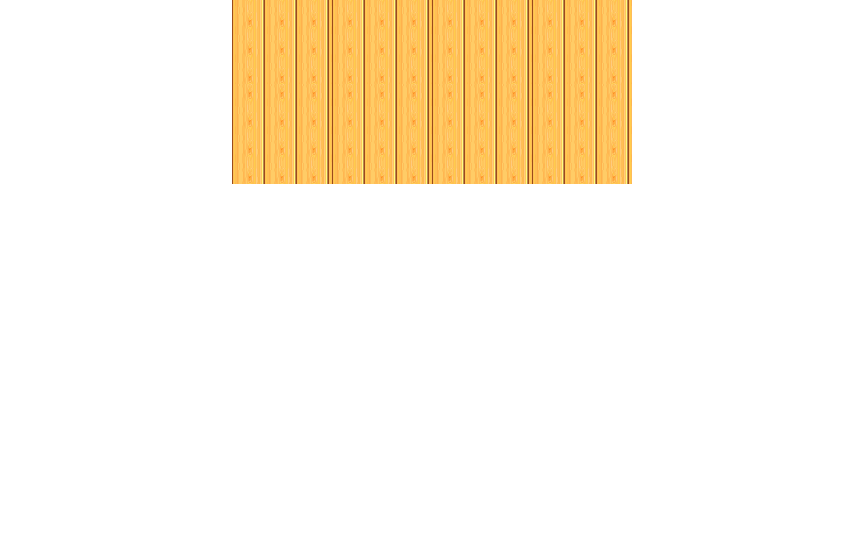
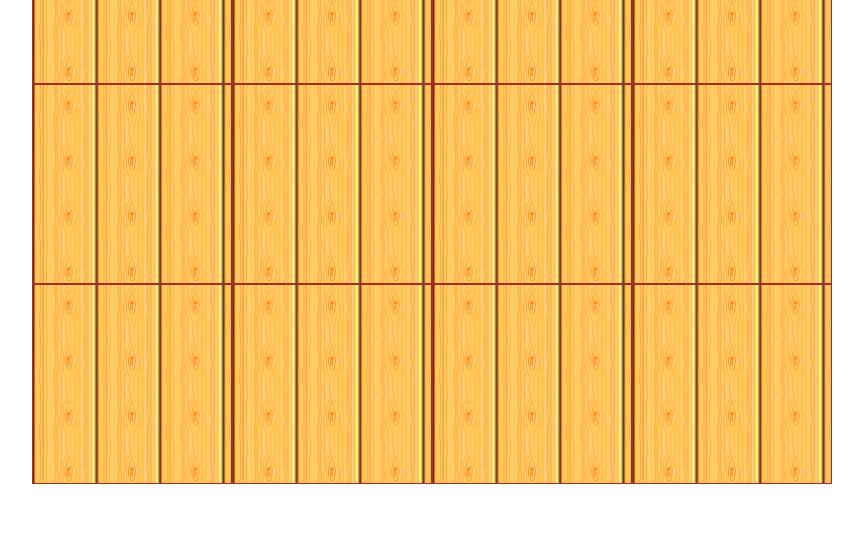
Before and after one commit to Manuuzzz/webdev2021, a plain HTML site: page MemoryGame/index.html in a window 1280 px wide. Shown: the part 244-800 px from the top of the page, without its empty margins (208-1071 px from the left). Drawn offline with nearby package versions, Linux system fonts and the light colour scheme.

Commit message:
added randomization and border + made images bigger

```diff
--- a/MemoryGame/css/style.css
+++ b/MemoryGame/css/style.css
@@ -6,8 +6,20 @@ body {
 
     display: flex;
     flex-wrap: wrap;
-    height: 300px;
-    width: 400px;
+    height: 600px;
+    width: 800px;
     align-items: center;
 
 }
+
+.border_blank {
+
+    border: 1px solid brown;
+
+}
+
+.border_flipped {
+
+    border: 1px solid #ffffff;
+
+}
--- a/MemoryGame/script/start.js
+++ b/MemoryGame/script/start.js
@@ -72,7 +72,19 @@ function startgame() {
         }
     ]
 
-    cardarray.sort( () => 0.5 - Math.random());
+    cardarray.sort( () => 0.4 - Math.random());
+
+    // added some extra randomization as the last item is the same a lot of times
+    var lastitem = cardarray.pop();
+    console.log(lastitem);
+    randomPos = Math.floor(Math.random() * cardarray.length);
+    console.log(randomPos);
+    cardarray.splice(randomPos,0,lastitem);
+    var lastitem = cardarray.pop();
+    console.log(lastitem);
+    randomPos = Math.floor(Math.random() * cardarray.length);
+    console.log(randomPos);
+    cardarray.splice(randomPos,0,lastitem);
 
     const gridbox = document.querySelector(".gridbox");
     createboard();
@@ -81,7 +93,7 @@ function startgame() {
     var cardChosenId = [];
     var score = 0;
     var tries = 0;
-    // if card is chosen is should not be flippable again.
+
 
     function createboard() {
 
@@ -89,8 +101,9 @@ function startgame() {
 
             var image = document.createElement('img');
             image.setAttribute('src', 'images/blank.png');
-            image.setAttribute('width', '100px');
-            image.setAttribute('height', '100px');
+            image.setAttribute('width', '200px');
+            image.setAttribute('height', '200px');
+            image.setAttribute('class', 'border_blank');
             image.setAttribute('data-id', i);
             image.setAttribute('clickable', 'yes');
             image.addEventListener('click', flipcard);
@@ -109,7 +122,9 @@ function startgame() {
             cards[optionOneId].setAttribute('src', 'images/white.png');
             cards[optionTwoId].setAttribute('src', 'images/white.png');
             cards[optionOneId].setAttribute('clickable', 'no');
+            cards[optionOneId].setAttribute('class', 'border_flipped');
             cards[optionTwoId].setAttribute('clickable', 'no');
+            cards[optionTwoId].setAttribute('class', 'border_flipped');
             score += 1;
 
             if(score === (cardarray.length /2)) {
@@ -135,6 +150,7 @@ function startgame() {
         cardChosenId.push(imageId);
         this.setAttribute('src', cardarray[imageId].img);
 
+
         if (cardChosenId.length === 2) {
             setTimeout(checkForMatch, 500);
             tries += 1;
```
